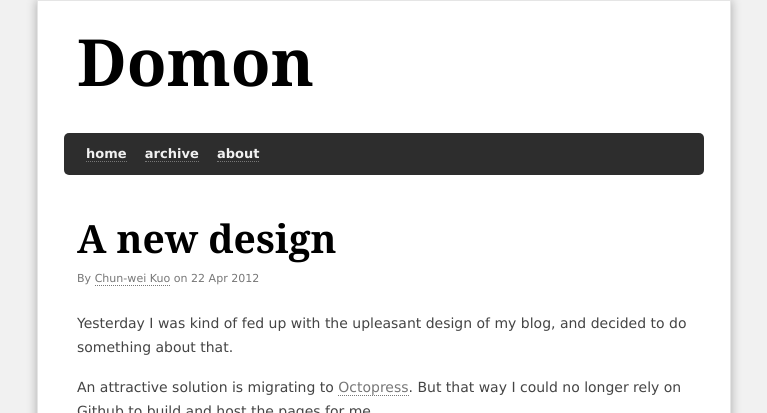
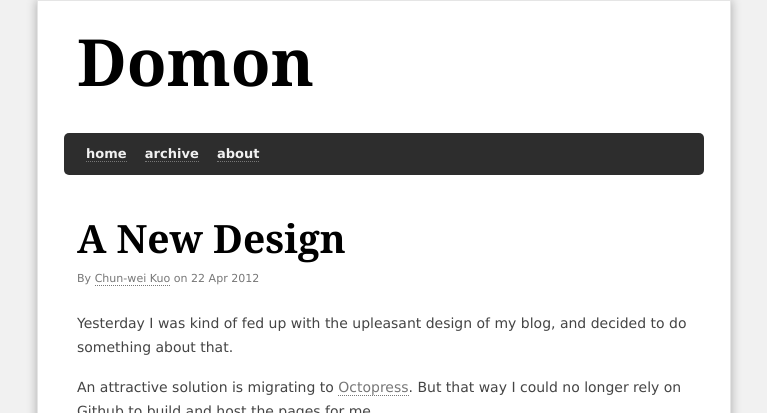
Before and after one commit to Domon/domon.github.com, a Jekyll site: the page built from _posts/2012-04-22-a-new-design.md, in a window 1280 px wide. Shown: the top 413 px of the page, without its empty margins (256-1023 px from the left). Built offline with Jekyll 4.4.1, drawn with Linux system fonts in a browser that asks for light colours; nearby versions of some CDN libraries; Markdown is read by kramdown in place of the engine named in the settings; comment, search, counter and statistics services are not loaded.

```diff
--- a/_posts/2012-04-22-a-new-design.md
+++ b/_posts/2012-04-22-a-new-design.md
@@ -1,6 +1,6 @@
 ---
 layout: post
-title: A new design
+title: A New Design
 ---
 
 Yesterday I was kind of fed up with the upleasant design of my blog, and decided to do something about that.
```
